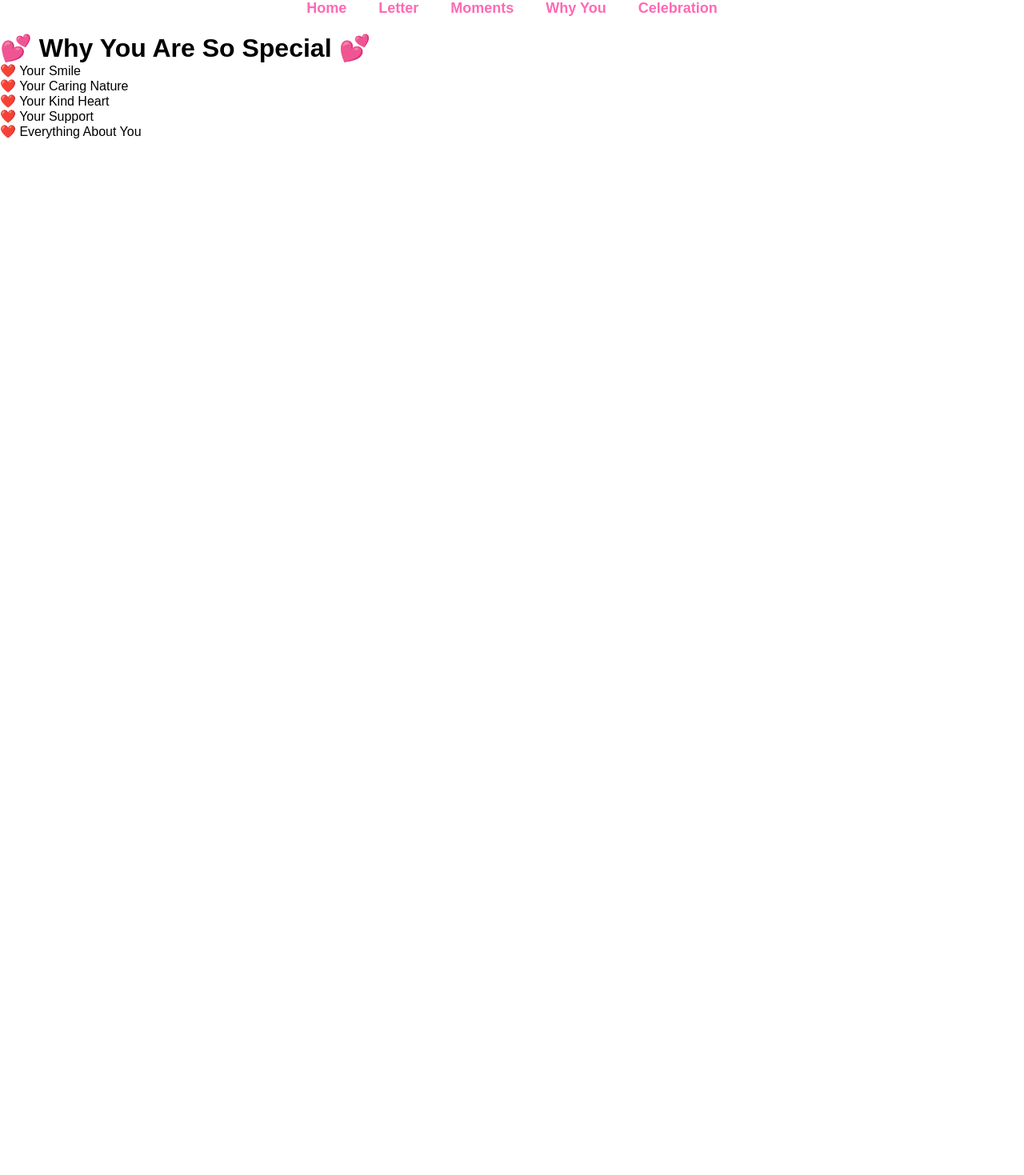
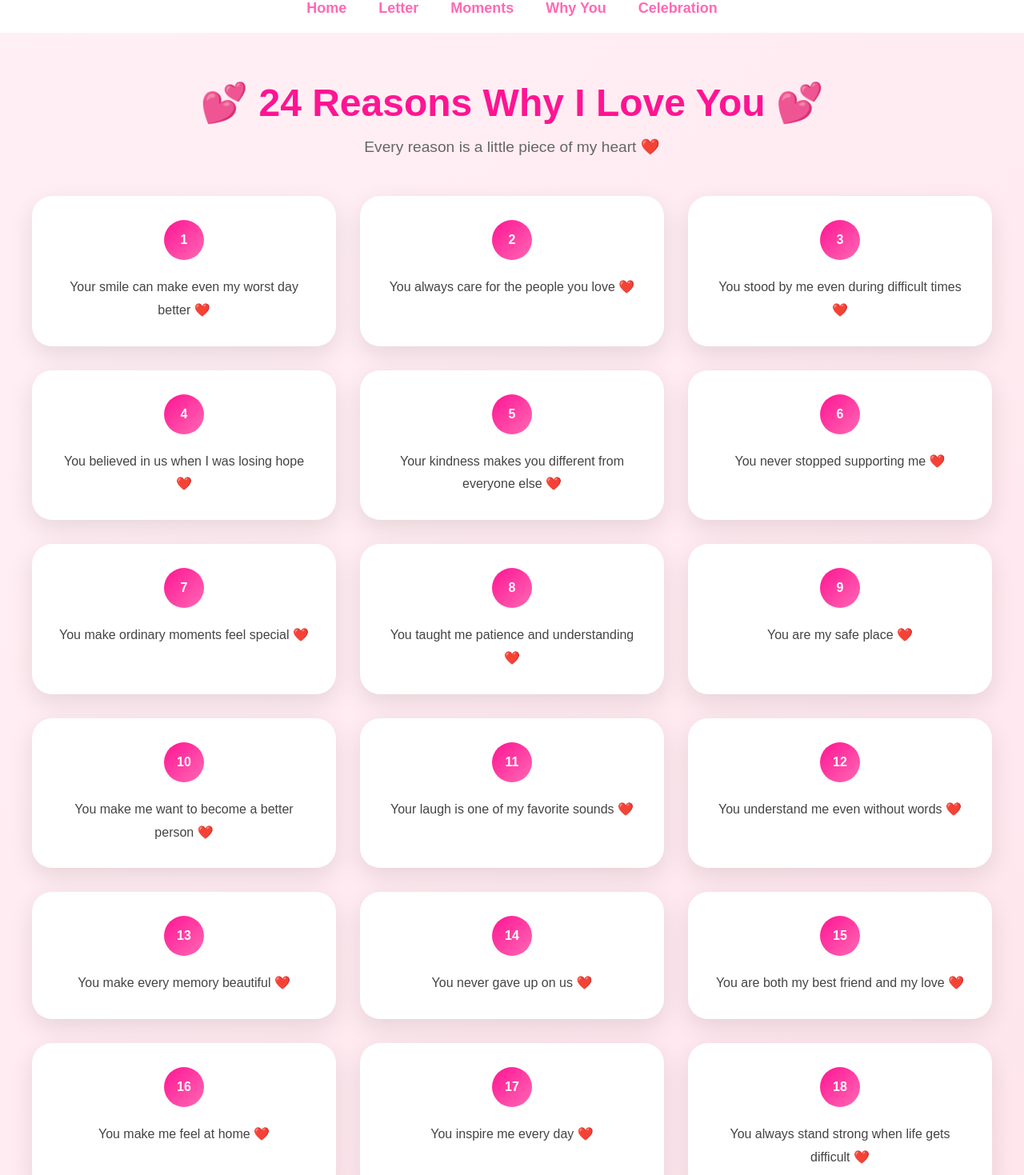
Before and after one commit to abhishekpr86/Birthday-Wishes, a React (Vite) app: page /why-you in a window 1280 px wide. Shown: the part 20-1489 px from the top of the page at 80% size. Before the commit the page ends 800 px from the top, so only its background shows below. Built offline with nearby package versions, Linux system fonts and the light colour scheme.

Commit message:
Added the letter page details and moments page and why you page

```diff
--- a/src/pages/WhyYouPage.jsx
+++ b/src/pages/WhyYouPage.jsx
@@ -1,4 +1,30 @@
 import Navbar from "../components/Navbar";
+
+const reasons = [
+  "Your smile can make even my worst day better ❤️",
+  "You always care for the people you love ❤️",
+  "You stood by me even during difficult times ❤️",
+  "You believed in us when I was losing hope ❤️",
+  "Your kindness makes you different from everyone else ❤️",
+  "You never stopped supporting me ❤️",
+  "You make ordinary moments feel special ❤️",
+  "You taught me patience and understanding ❤️",
+  "You are my safe place ❤️",
+  "You make me want to become a better person ❤️",
+  "Your laugh is one of my favorite sounds ❤️",
+  "You understand me even without words ❤️",
+  "You make every memory beautiful ❤️",
+  "You never gave up on us ❤️",
+  "You are both my best friend and my love ❤️",
+  "You make me feel at home ❤️",
+  "You inspire me every day ❤️",
+  "You always stand strong when life gets difficult ❤️",
+  "You care deeply for your family ❤️",
+  "Your presence makes everything better ❤️",
+  "You make my future feel exciting ❤️",
+  "Because you are simply YOU ❤️","You never stopped choosing us, even when life became difficult ❤️",
+  "You make me excited about every chapter that is still waiting for us ❤️"
+];
 
 function WhyYouPage() {
   return (
@@ -7,31 +33,30 @@ function WhyYouPage() {
 
       <div className="why-container">
 
-        <h1>💕 Why You Are So Special 💕</h1>
+        <h1>💕 24 Reasons Why I Love You 💕</h1>
 
-        <div className="reasons">
+        <p className="why-subtitle">
+          Every reason is a little piece of my heart ❤️
+        </p>
 
-          <div className="reason-card">
-            ❤️ Your Smile
-          </div>
+        <div className="reasons-grid">
 
-          <div className="reason-card">
-            ❤️ Your Caring Nature
-          </div>
+          {reasons.map((reason, index) => (
+            <div
+              key={index}
+              className="reason-card"
+            >
+              <div className="reason-number">
+                {index + 1}
+              </div>
 
-          <div className="reason-card">
-            ❤️ Your Kind Heart
-          </div>
+              <p>{reason}</p>
 
-          <div className="reason-card">
-            ❤️ Your Support
-          </div>
-
-          <div className="reason-card">
-            ❤️ Everything About You
-          </div>
+            </div>
+          ))}
 
         </div>
+
       </div>
     </>
   );
--- a/src/styles.css
+++ b/src/styles.css
@@ -1,6 +1,29 @@
 .home-container h1,
 .letter-card h1 {
   font-family: 'Pacifico', cursive;
+}
+.letter-card h1 {
+
+  text-align: center;
+
+  color: #ff1493;
+
+  font-family: 'Pacifico', cursive;
+
+  margin-bottom: 30px;
+
+  font-size: 3rem;
+
+}
+
+.letter-card h3 {
+
+  margin-top: 40px;
+
+  color: deeppink;
+
+  font-size: 1.5rem;
+
 }
 
 body {
@@ -236,33 +259,47 @@ body {
   }
 }
 
+
 .letter-container {
   min-height: 100vh;
+
+  background: #ffe4ec;
 
   display: flex;
 
   justify-content: center;
 
-  align-items: center;
+  align-items: flex-start;
 
-  background: #ffe4ec;
+  padding: 60px 20px;
+}
+.letter-card {
+
+  width: 1000px;
+
+  max-width: 95%;
+
+  background: white;
+
+  border-radius: 30px;
+
+  padding: 50px 70px;
+
+  box-shadow:
+      0 10px 30px rgba(0,0,0,.12);
+
 }
 
-.letter-card {
+.letter-card p {
 
-  background:
-    linear-gradient(
-      to bottom,
-      #fffdf8,
-      #fff7f0
-    );
+  margin-bottom: 18px;
 
-  border: 2px solid #ffd6e7;
+  line-height: 2;
 
-  box-shadow:
-    0 15px 40px rgba(0,0,0,.15);
+  font-size: 1.1rem;
 
-  position: relative;
+  color: #333;
+
 }
 
 .wax-seal {
@@ -1167,3 +1204,121 @@ body {
 
   border-radius: 20px 20px 20px 20px;
 }
+
+/* ==========================
+   WHY YOU PAGE
+========================== */
+
+.why-container {
+
+  min-height: 100vh;
+
+  background: linear-gradient(
+    135deg,
+    #fff0f5,
+    #ffe4ec
+  );
+
+  padding: 60px 40px;
+
+  text-align: center;
+}
+
+.why-container h1 {
+
+  color: deeppink;
+
+  margin-bottom: 15px;
+
+  font-size: 3rem;
+}
+
+.why-subtitle {
+
+  color: #666;
+
+  margin-bottom: 50px;
+
+  font-size: 1.2rem;
+}
+
+.reasons-grid {
+
+  display: grid;
+
+  grid-template-columns:
+    repeat(
+      auto-fit,
+      minmax(280px, 1fr)
+    );
+
+  gap: 30px;
+
+  max-width: 1200px;
+
+  margin: auto;
+}
+
+.reason-card {
+
+  background: white;
+
+  padding: 30px;
+
+  border-radius: 25px;
+
+  box-shadow:
+      0 10px 30px rgba(0,0,0,.1);
+
+  transition: all .3s ease;
+
+  position: relative;
+
+  overflow: hidden;
+}
+
+.reason-card:hover {
+
+  transform:
+    translateY(-10px);
+
+}
+
+.reason-number {
+
+  width: 50px;
+
+  height: 50px;
+
+  margin: auto;
+
+  border-radius: 50%;
+
+  background:
+    linear-gradient(
+      135deg,
+      deeppink,
+      hotpink
+    );
+
+  color: white;
+
+  display: flex;
+
+  justify-content: center;
+
+  align-items: center;
+
+  font-weight: bold;
+
+  margin-bottom: 20px;
+}
+
+.reason-card p {
+
+  line-height: 1.8;
+
+  color: #444;
+
+  font-size: 1rem;
+}
```
